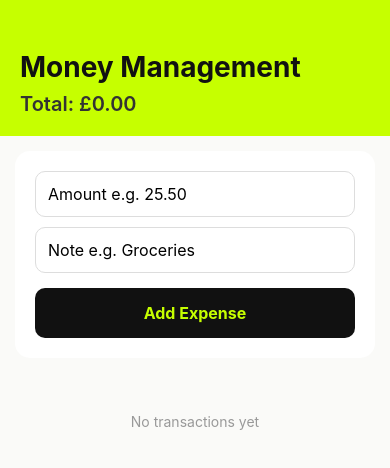
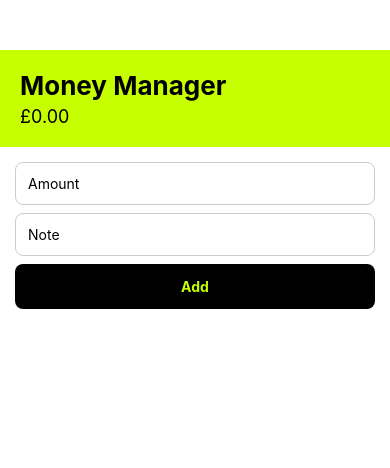
Before and after one commit to clarkcole1g-dotcom/money-management, a React Native app: screen / in a window 390 px wide. Shown: the top 468 px of the page. Built offline with nearby package versions, Linux system fonts and the light colour scheme.

Commit message:
Update App.js

```diff
--- a/App.js
+++ b/App.js
@@ -1,80 +1,45 @@
-import React, { useState } from 'react';
-import { View, Text, TextInput, TouchableOpacity, FlatList, StyleSheet, SafeAreaView } from 'react-native';
+import { View, Text, TextInput, TouchableOpacity, FlatList, StyleSheet } from 'react-native';
+import { useState } from 'react';
 
 export default function App() {
   const [amount, setAmount] = useState('');
   const [note, setNote] = useState('');
-  const [transactions, setTransactions] = useState([]);
+  const [tx, setTx] = useState([]);
 
-  const addTransaction = () => {
-    if (!amount) return;
-    const newTx = {
-      id: Date.now().toString(),
-      amount: parseFloat(amount),
-      note: note || 'Expense',
-      date: new Date().toLocaleDateString()
-    };
-    setTransactions([newTx, ...transactions]);
-    setAmount('');
-    setNote('');
+  const add = () => {
+    if(!amount) return;
+    setTx([{ id: Date.now().toString(), amount: parseFloat(amount), note: note || 'Expense' }, ...tx]);
+    setAmount(''); setNote('');
   };
 
-  const total = transactions.reduce((sum, t) => sum + t.amount, 0);
+  const total = tx.reduce((s, t) => s + t.amount, 0);
 
   return (
-    <SafeAreaView style={styles.container}>
+    <View style={styles.container}>
       <View style={styles.header}>
-        <Text style={styles.title}>Money Management</Text>
-        <Text style={styles.total}>Total: £{total.toFixed(2)}</Text>
+        <Text style={styles.title}>Money Manager</Text>
+        <Text style={styles.total}>£{total.toFixed(2)}</Text>
       </View>
-
-      <View style={styles.inputBox}>
-        <TextInput
-          style={styles.input}
-          placeholder="Amount e.g. 25.50"
-          value={amount}
-          onChangeText={setAmount}
-          keyboardType="numeric"
-        />
-        <TextInput
-          style={styles.input}
-          placeholder="Note e.g. Groceries"
-          value={note}
-          onChangeText={setNote}
-        />
-        <TouchableOpacity style={styles.button} onPress={addTransaction}>
-          <Text style={styles.buttonText}>Add Expense</Text>
-        </TouchableOpacity>
+      <View style={styles.box}>
+        <TextInput style={styles.input} placeholder="Amount" value={amount} onChangeText={setAmount} keyboardType="numeric" />
+        <TextInput style={styles.input} placeholder="Note" value={note} onChangeText={setNote} />
+        <TouchableOpacity style={styles.btn} onPress={add}><Text style={styles.btnT}>Add</Text></TouchableOpacity>
       </View>
-
-      <FlatList
-        data={transactions}
-        keyExtractor={item => item.id}
-        style={styles.list}
-        renderItem={({ item }) => (
-          <View style={styles.item}>
-            <Text style={styles.itemNote}>{item.note}</Text>
-            <Text style={styles.itemAmount}>£{item.amount.toFixed(2)}</Text>
-          </View>
-        )}
-        ListEmptyComponent={<Text style={styles.empty}>No transactions yet</Text>}
-      />
-    </SafeAreaView>
+      <FlatList data={tx} keyExtractor={i=>i.id} renderItem={({item})=>(
+        <View style={styles.row}><Text>{item.note}</Text><Text>£{item.amount.toFixed(2)}</Text></View>
+      )} />
+    </View>
   );
 }
 
 const styles = StyleSheet.create({
-  container: { flex: 1, backgroundColor: '#fafaf8' },
-  header: { padding: 20, paddingTop: 50, backgroundColor: '#C6FF00' },
-  title: { fontSize: 28, fontWeight: 'bold', color: '#111' },
-  total: { fontSize: 20, fontWeight: '600', marginTop: 8, color: '#333' },
-  inputBox: { padding: 20, backgroundColor: '#fff', margin: 15, borderRadius: 15, elevation: 3 },
-  input: { borderWidth: 1, borderColor: '#ddd', padding: 12, borderRadius: 10, marginBottom: 10, fontSize: 16 },
-  button: { backgroundColor: '#111', padding: 15, borderRadius: 10, alignItems: 'center', marginTop: 5 },
-  buttonText: { color: '#C6FF00', fontWeight: 'bold', fontSize: 16 },
-  list: { flex: 1, paddingHorizontal: 15 },
-  item: { flexDirection: 'row', justifyContent: 'space-between', padding: 15, backgroundColor: '#fff', borderRadius: 10, marginBottom: 10 },
-  itemNote: { fontSize: 16, fontWeight: '500' },
-  itemAmount: { fontSize: 16, fontWeight: 'bold' },
-  empty: { textAlign: 'center', marginTop: 40, color: '#999' }
+  container: { flex: 1, backgroundColor: '#fff', paddingTop: 50 },
+  header: { backgroundColor: '#C6FF00', padding: 20 },
+  title: { fontSize: 26, fontWeight: 'bold' },
+  total: { fontSize: 18, marginTop: 5 },
+  box: { padding: 15 },
+  input: { borderWidth: 1, borderColor: '#ccc', padding: 12, borderRadius: 8, marginBottom: 8 },
+  btn: { backgroundColor: '#000', padding: 14, borderRadius: 8, alignItems: 'center' },
+  btnT: { color: '#C6FF00', fontWeight: 'bold' },
+  row: { flexDirection: 'row', justifyContent: 'space-between', padding: 14, borderBottomWidth: 1, borderColor: '#eee' }
 });
```
